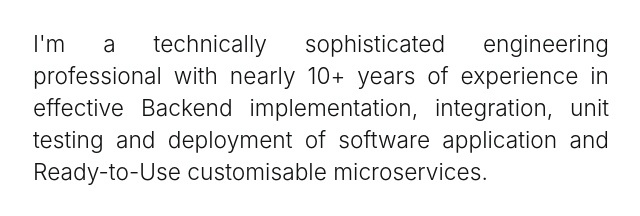
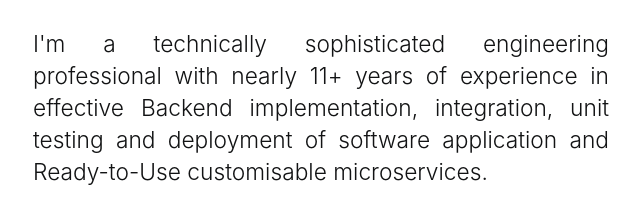
Before and after one commit to srinivasarao-avagadda/srinivasarao-avagadda.github.io, a plain HTML site: page index.html in a window 1280 px wide. Shown: the part 198-414 px from the top of the page, 319-959 px from the left. Drawn offline with Linux system fonts and the light colour scheme.

Commit message:
Update index.html

```diff
--- a/index.html
+++ b/index.html
@@ -65,7 +65,7 @@
     My Name is Srinivasa Rao. Avagadda
   </p>
   <p>
-    I'm a technically sophisticated engineering professional with nearly 10+ years of experience in effective Backend implementation, integration, unit testing and deployment of software application and Ready-to-Use customisable microservices.
+    I'm a technically sophisticated engineering professional with nearly 11+ years of experience in effective Backend implementation, integration, unit testing and deployment of software application and Ready-to-Use customisable microservices.
   </p>
 
   <p style="font-weight:500; font-size:2.2em">
```
